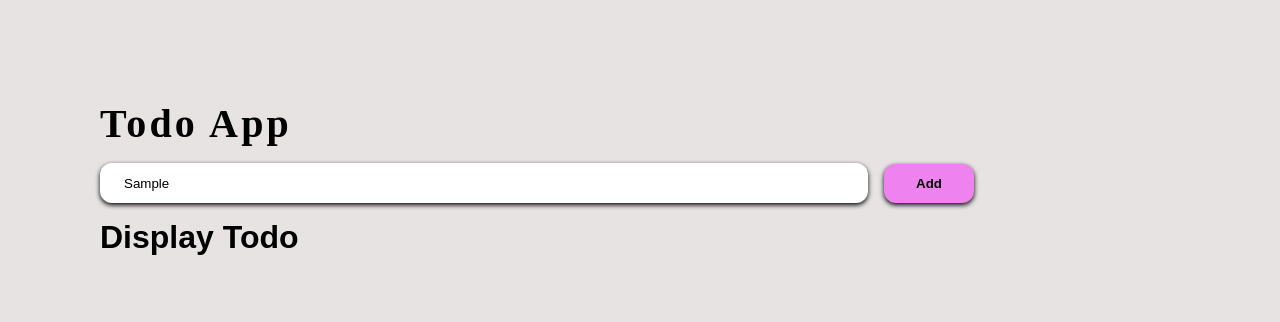
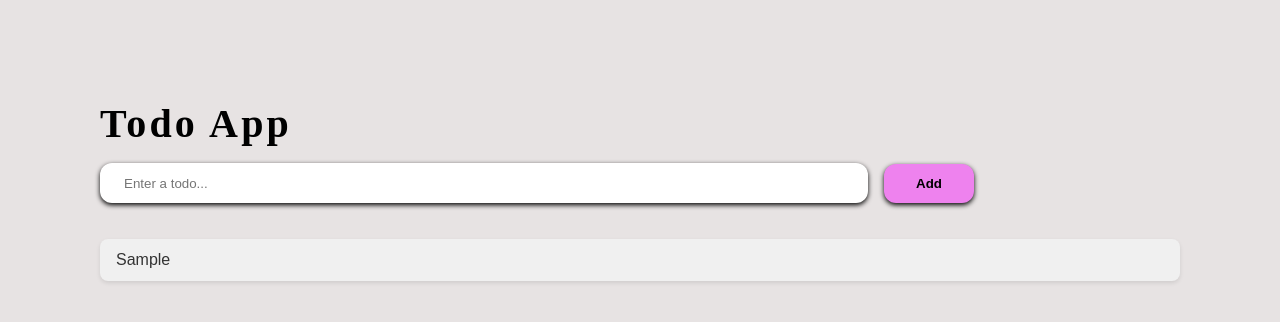
Before and after one commit to AshwaniMaurya2002/React-sarvesh-sir, a React (Vite) app in the folder React/: page / in a window 1280 px wide. Both pictures are taken after typing "Sample" into the empty fields and a click on the button "Add". Shown: the top 322 px of the page. Built offline with nearby package versions, Linux system fonts and the light colour scheme.

Commit message:
competed the display code

```diff
--- a/React/src/10 todoApp/CreateTodo/CreateTodo.jsx
+++ b/React/src/10 todoApp/CreateTodo/CreateTodo.jsx
@@ -2,16 +2,17 @@ import style from "./CreateTodo.module.css";
 
 const CreateTodo = ({ todo, setTodo, handleCreateTodo }) => {
   return (
-    <form
-      onSubmit={handleCreateTodo}
-      className={style.todoForm}
-      value={todo}
-      onChange={(e) => setTodo(e.target.value)}
-    >
-      <input type="text" name="todo" id="todo" placeholder="Enter a todo.." />
+    <form className={style.todoForm} onSubmit={handleCreateTodo}>
+      <input
+        type="text"
+        name="todo"
+        id="todo"
+        placeholder="Enter a todo..."
+        value={todo}
+        onChange={(e) => setTodo(e.target.value)}
+      />
       <button>Add</button>
     </form>
   );
 };
-
 export default CreateTodo;
--- a/React/src/10 todoApp/DisplayTodo/DisplayTodo.jsx
+++ b/React/src/10 todoApp/DisplayTodo/DisplayTodo.jsx
@@ -1,10 +1,17 @@
-import React from "react";
 import style from "./DisplayTodo.module.css";
 
-const DisplayTodo = () => {
+const DisplayTodo = ({ allTodos }) => {
   return (
-    <div>
-      <h1>Display Todo</h1>
+    <div className={style.todoContainer}>
+      {allTodos.length === 0 ? (
+        <h2>No Todos Available</h2>
+      ) : (
+        allTodos.map((todo) => (
+          <div key={todo.id} className={style.todoCard}>
+            <p>{todo.text}</p>
+          </div>
+        ))
+      )}
     </div>
   );
 };
--- a/React/src/10 todoApp/DisplayTodo/DisplayTodo.module.css
+++ b/React/src/10 todoApp/DisplayTodo/DisplayTodo.module.css
@@ -0,0 +1,20 @@
+.todoContainer {
+  display: flex;
+  flex-direction: column;
+  gap: 10px;
+  margin-top: 20px;
+  width: 100%;
+}
+
+.todoCard {
+  background-color: #f0f0f0;
+  border-radius: 8px;
+  padding: 12px 16px;
+  box-shadow: 0 2px 4px rgba(0, 0, 0, 0.1);
+}
+
+.todoCard p {
+  margin: 0;
+  font-size: 1rem;
+  color: #333;
+}
--- a/React/src/10 todoApp/TodoWrapper.jsx
+++ b/React/src/10 todoApp/TodoWrapper.jsx
@@ -1,14 +1,16 @@
-import React, { useState } from "react";
 import style from "./TodoWrapper.module.css";
 import CreateTodo from "./CreateTodo/CreateTodo";
 import DisplayTodo from "./DisplayTodo/DisplayTodo";
+import { useState } from "react";
 
 const TodoWrapper = () => {
   const [todo, setTodo] = useState("");
-  const [allTodo, setAllTodo] = useState(() => {
+  const [allTodos, setAllTodos] = useState(() => {
     let todos = localStorage.getItem("todos");
     return todos ? JSON.parse(todos) : [];
   });
+
+  console.log(allTodos);
 
   const handleCreateTodo = (e) => {
     e.preventDefault();
@@ -21,14 +23,13 @@ const TodoWrapper = () => {
 
     console.log(newTodo);
 
-    //? persisting new todos in local storage
+    //! persisting new todos in localstorage
     const todos = JSON.parse(localStorage.getItem("todos")) || [];
     todos.push(newTodo);
     localStorage.setItem("todos", JSON.stringify(todos));
-    setAllTodo(todos);
+    setAllTodos(todos);
 
-    //! clear input
-    setTodo("");
+    setTodo(""); //clearing input
   };
 
   return (
@@ -39,7 +40,7 @@ const TodoWrapper = () => {
         setTodo={setTodo}
         handleCreateTodo={handleCreateTodo}
       />
-      <DisplayTodo />
+      <DisplayTodo allTodos={allTodos} />
     </main>
   );
 };
```
